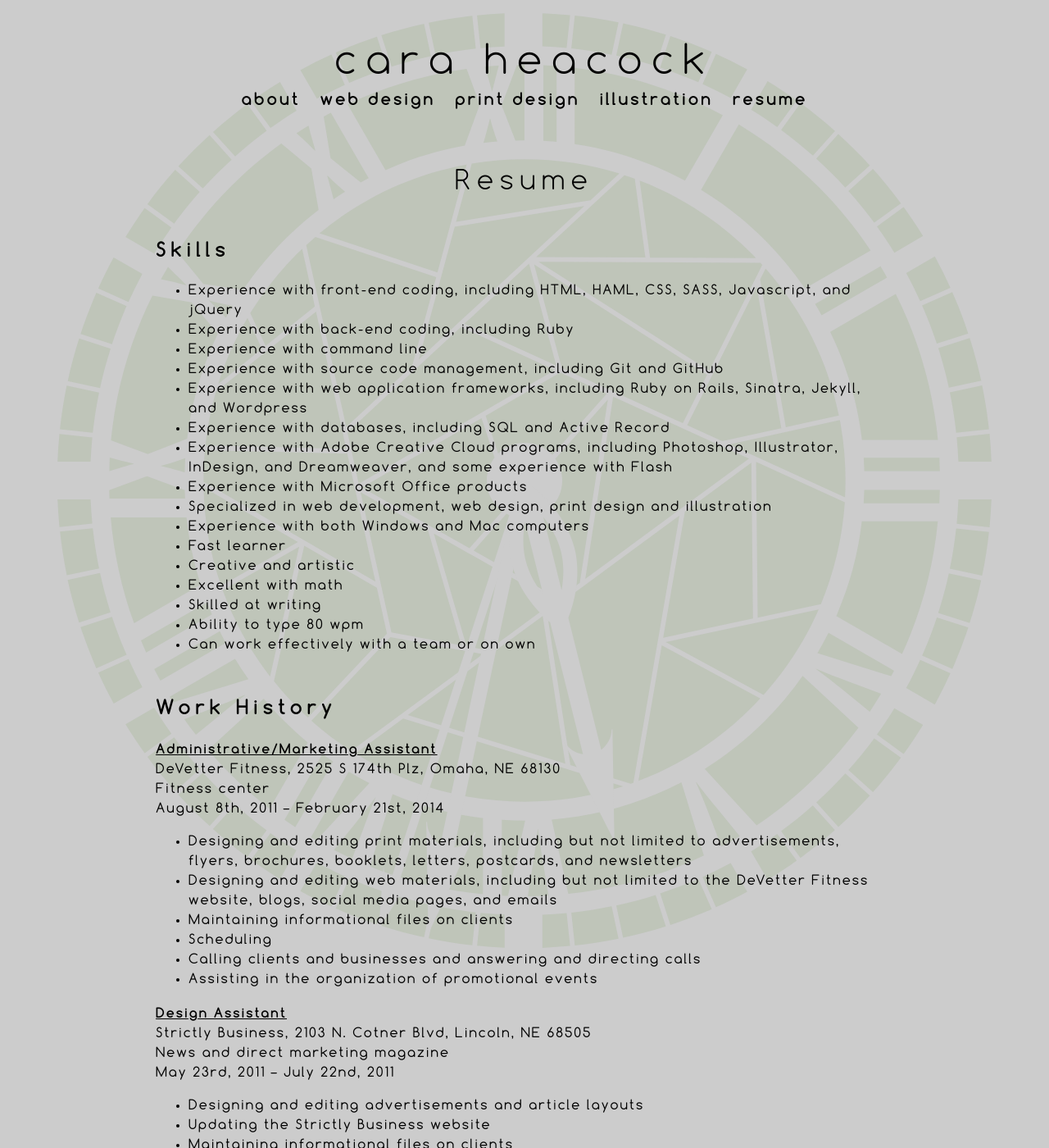
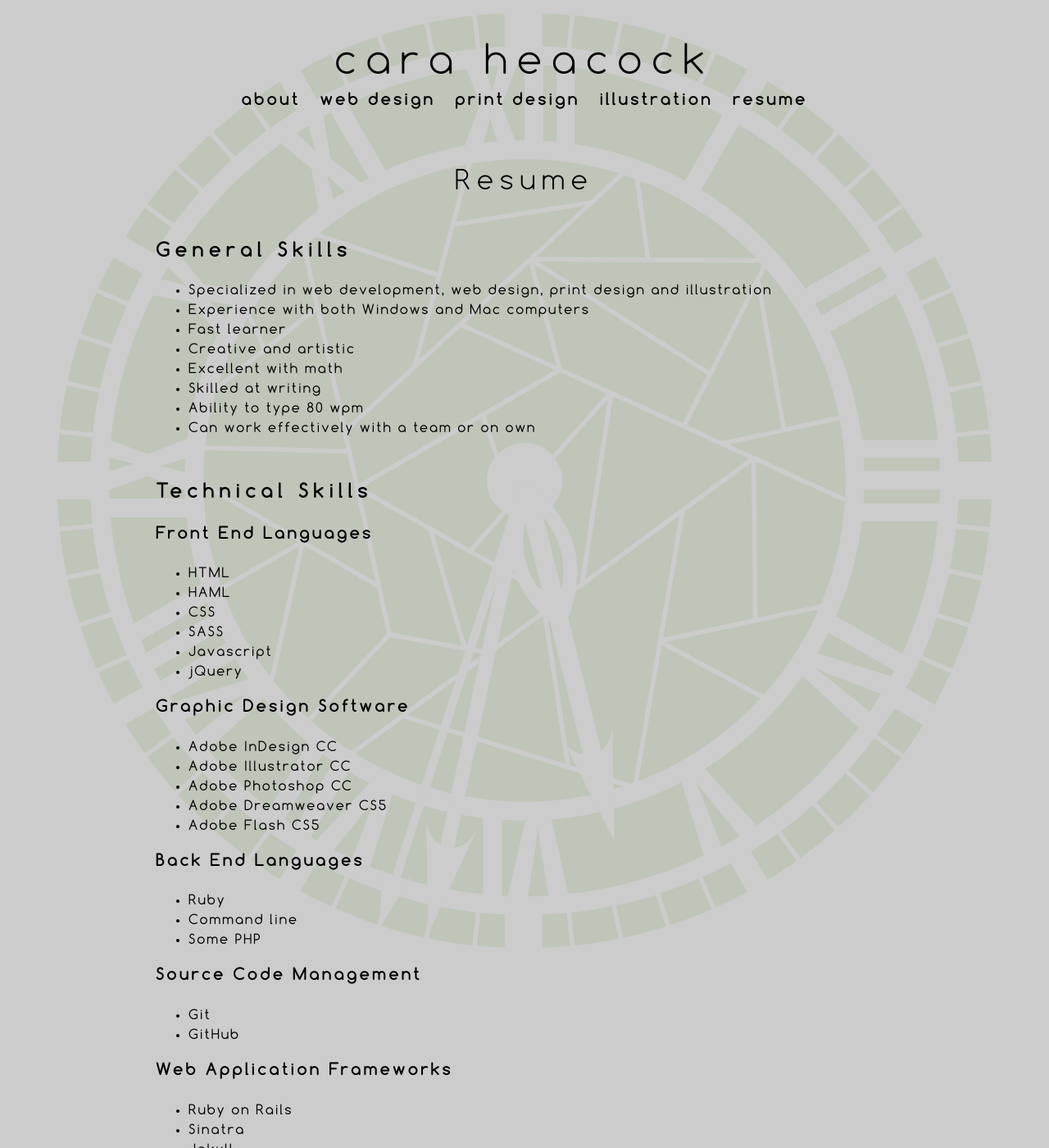
Before and after one commit to Caraheacock/caraheacock.github.io, a Jekyll site: the page built from resume.html, in a window 1280 px wide and 1400 px high. Shown: the whole window at 82% size. Built offline with Jekyll 4.4.1, drawn with Linux system fonts in a browser that asks for light colours; Markdown is read by kramdown in place of the engine named in the settings; some of the changed text lies outside the part shown.

Commit message:
A lot of resume restructuring

```diff
--- a/resume.html
+++ b/resume.html
@@ -5,16 +5,8 @@ title: Cara Heacock | Resume
 
 <h2>Resume</h2>
 
-<h3>Skills</h3>
+<h3>General Skills</h3>
 <ul>
-  <li>Experience with front-end coding, including HTML, HAML, CSS, SASS, Javascript, and jQuery</li>
-  <li>Experience with back-end coding, including Ruby</li>
-  <li>Experience with command line</li>
-  <li>Experience with source code management, including Git and GitHub</li>
-  <li>Experience with web application frameworks, including Ruby on Rails, Sinatra, Jekyll, and Wordpress</li>
-  <li>Experience with databases, including SQL and Active Record</li>
-  <li>Experience with Adobe Creative Cloud programs, including Photoshop, Illustrator, InDesign, and Dreamweaver, and some experience with Flash</li>
-  <li>Experience with Microsoft Office products</li>
   <li>Specialized in web development, web design, print design and illustration</li>
   <li>Experience with both Windows and Mac computers</li>
   <li>Fast learner</li>
@@ -23,6 +15,59 @@ title: Cara Heacock | Resume
   <li>Skilled at writing</li>
   <li>Ability to type 80 wpm</li>
   <li>Can work effectively with a team or on own</li>
+</ul>
+
+<h3>Technical Skills</h3>
+
+<h4>Front End Languages</h4>
+<ul>
+  <li>HTML</li>
+  <li>HAML</li>
+  <li>CSS</li>
+  <li>SASS</li>
+  <li>Javascript</li>
+  <li>jQuery</li>
+</ul>
+
+<h4>Graphic Design Software</h4>
+<ul>
+  <li>Adobe InDesign CC</li>
+  <li>Adobe Illustrator CC</li>
+  <li>Adobe Photoshop CC</li>
+  <li>Adobe Dreamweaver CS5</li>
+  <li>Adobe Flash CS5</li>
+</ul>
+
+<h4>Back End Languages</h4>
+<ul>
+  <li>Ruby</li>
+  <li>Command line</li>
+  <li>Some PHP</li>
+</ul>
+
+<h4>Source Code Management</h4>
+<ul>
+  <li>Git</li>
+  <li>GitHub</li>
+</ul>
+
+<h4>Web Application Frameworks</h4>
+<ul>
+  <li>Ruby on Rails</li>
+  <li>Sinatra</li>
+  <li>Jekyll</li>
+  <li>Wordpress</li>
+</ul>
+
+<h4>Databases</h4>
+<ul>
+  <li>SQL (PostgreSQL and MySQL)</li>
+  <li>Active Record</li>
+</ul>
+
+<h4>Office Management</h4>
+<ul>
+  <li>Microsoft Office (Word, Excel, Publisher, etc.)</li>
 </ul>
 
 <h3>Work History</h3>
```
